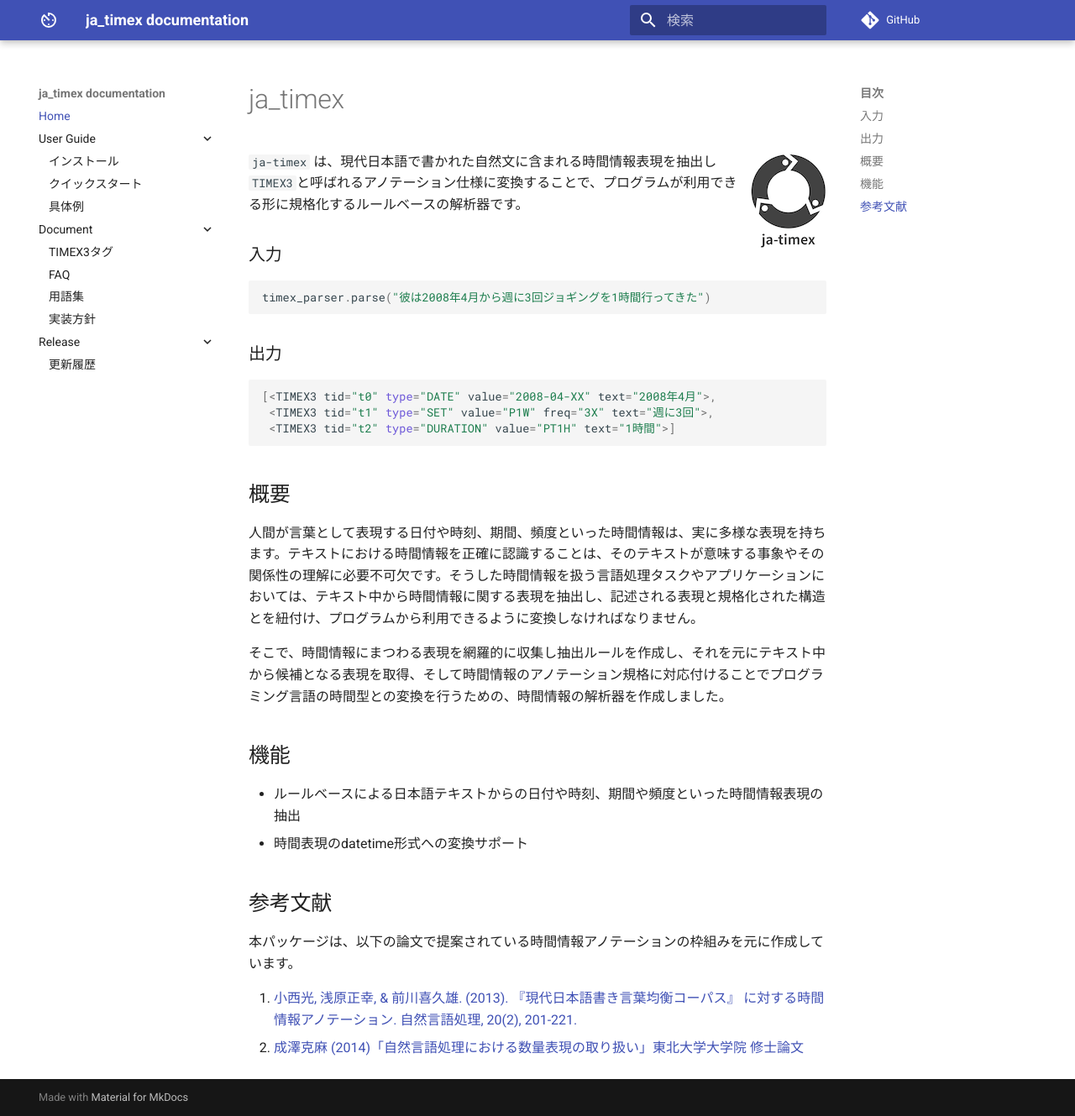
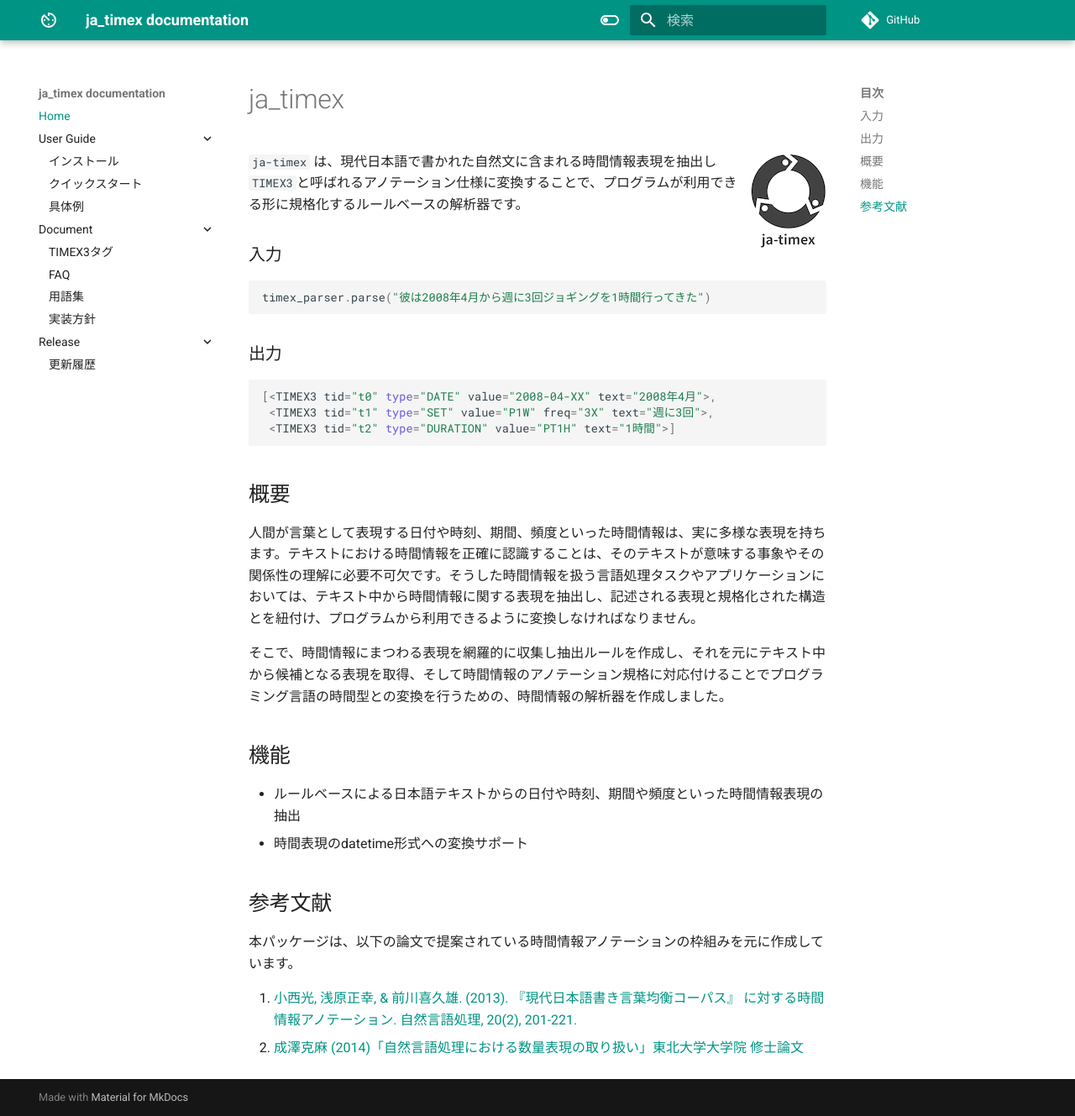
Before and after one commit to yagays/ja-timex, an MkDocs documentation site: the page built from docs/docs/index.md, in a window 1280 px wide and 1329 px high. Shown: the whole window at 84% size. Built offline with MkDocs 1.6.1 and Material for MkDocs 9.7.7, drawn with Linux system fonts in a browser that asks for light colours; comment, search, counter and statistics services are not loaded.

Commit message:
update docs

```diff
--- a/docs/mkdocs.yml
+++ b/docs/mkdocs.yml
@@ -16,9 +16,22 @@
     icon:
         logo: material/av-timer
         repo: fontawesome/brands/git-alt
-    favicon: favicon.png
+    favicon: img/favicon.ico
     features:
       - navigation.expand
+    palette:
+        - media: "(prefers-color-scheme: light)"
+          scheme: default
+          primary: teal
+          toggle:
+              icon: material/toggle-switch-off-outline
+              name: Switch to dark mode
+        - media: "(prefers-color-scheme: dark)"
+          scheme: slate
+          primary: teal
+          toggle:
+              icon: material/toggle-switch
+              name: Switch to light mode
 extra_css:
   - stylesheets/extra.css
 nav:
```
Also changed, not shown: docs/docs/img/favicon.ico (added).
